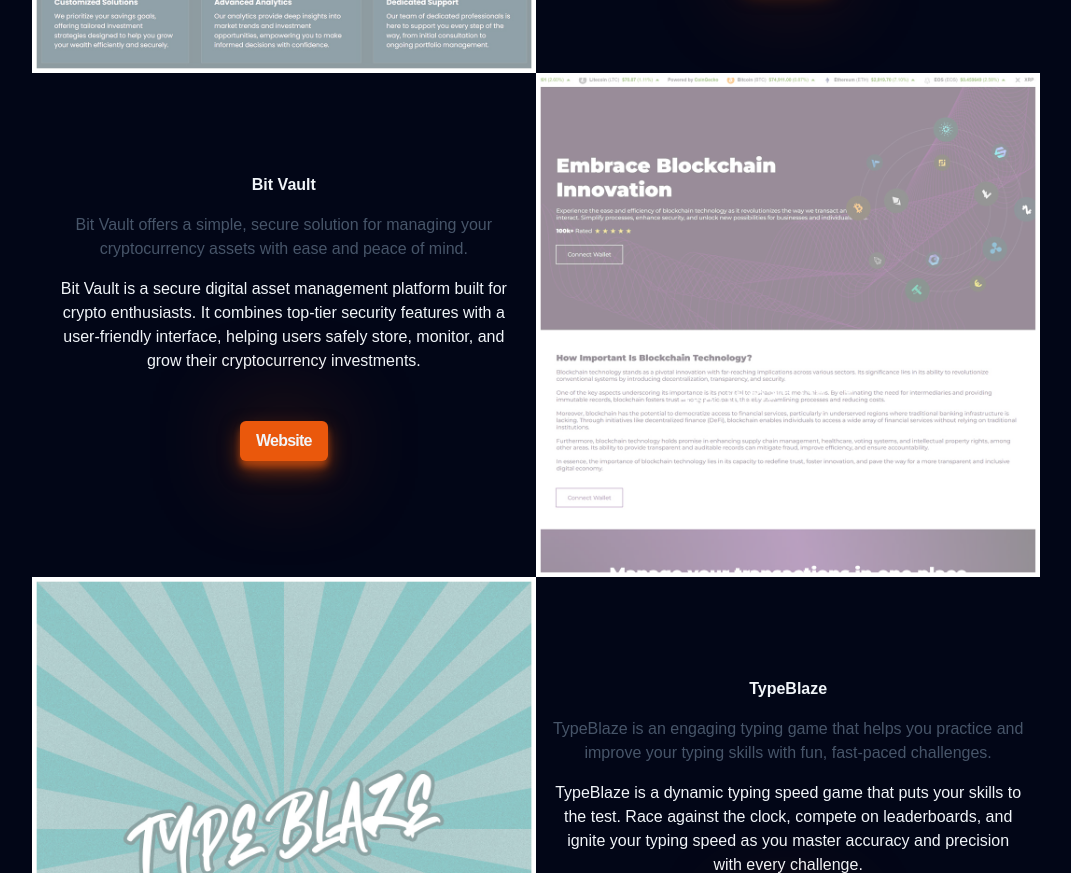
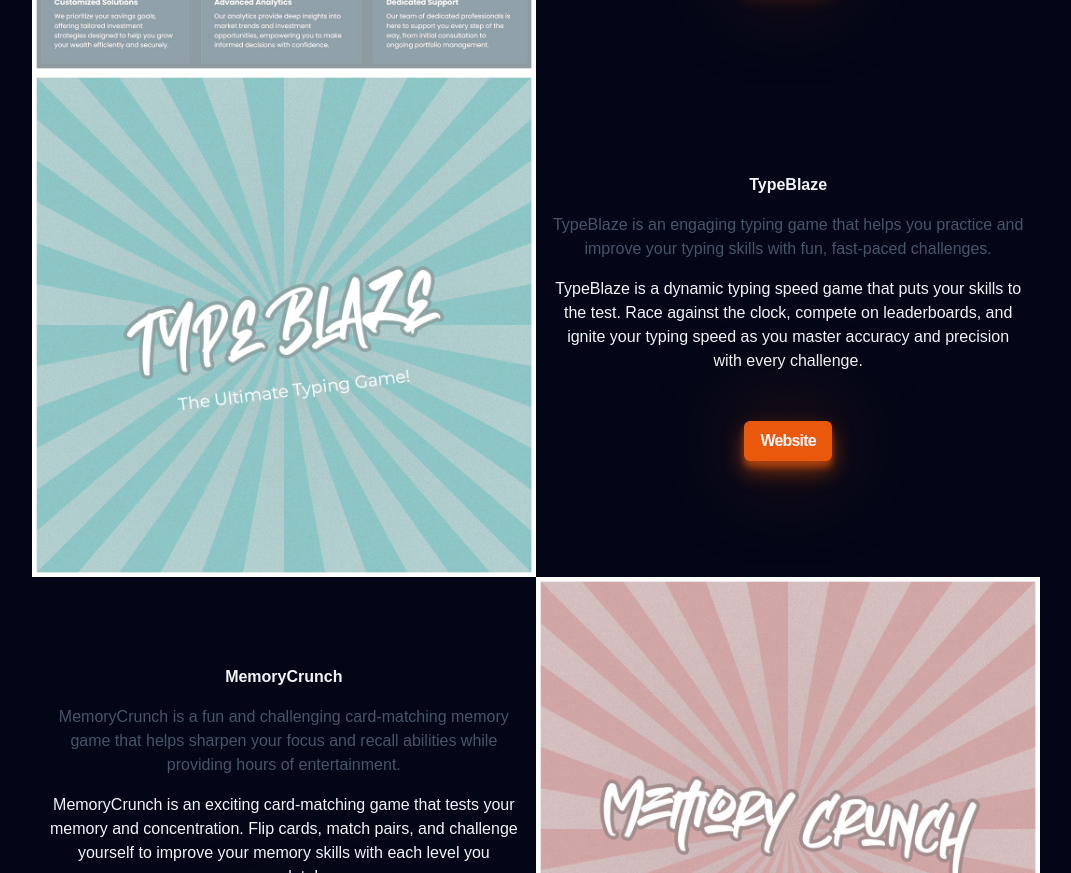
Before and after one commit to Cheedubem/Portfolio, a website built with Vite: page index.html in a window 1280 px wide. Shown: the part 2104-2977 px from the top of the page, without its empty margins (104-1175 px from the left). Built offline with nearby package versions, Linux system fonts and the light colour scheme; a web font is replaced by a local one.

Commit message:
Update index.html

```diff
--- a/index.html
+++ b/index.html
@@ -219,35 +219,12 @@
             </p>
             <a
               class="btn work__project-btn"
-              href="https://vantage-ventures.vercel.app/"
+              href="https://vantage-ventures-official.vercel.app/"
               target="_blank"
               >Website</a
             >
           </div>
-          <!-- Project 2 -->
-          <h3 class="work__project-title">Bit Vault</h3>
-          <div class="work__img-wrapper work__image2">
-            <img src="/bitvault.jpg" alt="" />
-          </div>
-          <div class="work__project work__content2">
-            <h3 class="work__project-subtitle">Bit Vault</h3>
-            <p class="work__project-description1">
-              Bit Vault offers a simple, secure solution for managing your
-              cryptocurrency assets with ease and peace of mind.
-            </p>
-            <p class="work__project-description2">
-              Bit Vault is a secure digital asset management platform built for
-              crypto enthusiasts. It combines top-tier security features with a
-              user-friendly interface, helping users safely store, monitor, and
-              grow their cryptocurrency investments.
-            </p>
-            <a
-              class="btn work__project-btn"
-              href="https://bit-vault.vercel.app/"
-              target="_blank"
-              >Website</a
-            >
-          </div>
+
           <!-- Project 3 -->
           <h3 class="work__project-title">TypeBlaze</h3>
           <div class="work__img-wrapper work__image3">
@@ -267,7 +244,7 @@
             </p>
             <a
               class="btn work__project-btn"
-              href="https://typing-speed-calculator-ten.vercel.app/"
+              href="https://type-blaze-game.vercel.app/"
               target="_blank"
               >Website</a
             >
@@ -291,7 +268,7 @@
               yourself to improve your memory skills with each level you
               complete!
             </p>
-            <a class="btn work__project-btn" href="#">Website</a>
+            <a class="btn work__project-btn" href="https://memory-crunch-game.vercel.app/">Website</a>
           </div>
         </div>
       </section>
```
